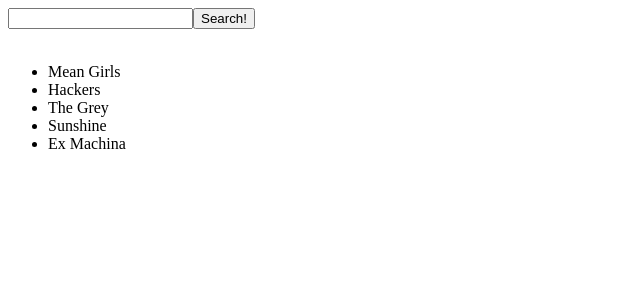
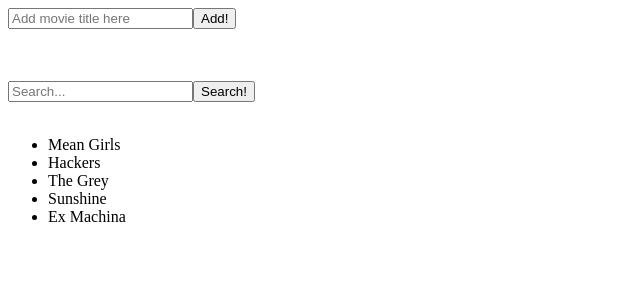
Before and after one commit to yasinnkhann/movie-list, a React app: page / in a window 1280 px wide. Shown: the top 300 px of the page, without its empty margins (0-640 px from the left). Built offline with nearby package versions, Linux system fonts and the light colour scheme; the HTML template or start-up script is replaced by a standard one.

Commit message:
completed steps 0-2

```diff
--- /dev/null
+++ b/client/src/components/AddMovies.jsx
@@ -0,0 +1,41 @@
+import React, { Component, Fragment } from 'react';
+
+export default class AddMovies extends Component {
+  constructor(props) {
+    super(props);
+    this.state = { addMovieQuery: '' };
+    // BINDERS
+    this.handleChange = this.handleChange.bind(this);
+    this.addBtnProxy = this.addBtnProxy.bind(this);
+  }
+
+  handleChange(e) {
+    this.setState({ addMovieQuery: e.target.value });
+  }
+
+  addBtnProxy() {
+    this.props.addBtn(this.state.addMovieQuery);
+    this.setState({ addMovieQuery: '' });
+  }
+  render() {
+    const mappedAddedMovies = this.props?.addedMoviesList?.map(movie => (
+      <li key={movie.title.toString()}>{movie?.title}</li>
+    ));
+    return (
+      <Fragment>
+        <input
+          type='text'
+          placeholder='Add movie title here'
+          onChange={this.handleChange}
+        />
+        <button onClick={this.addBtnProxy}>Add!</button>
+        <br />
+        <ul>
+          {/* <li>Monk</li>
+          <li>Pepe</li> */}
+          {mappedAddedMovies}
+        </ul>
+      </Fragment>
+    );
+  }
+}
--- a/client/src/components/App.jsx
+++ b/client/src/components/App.jsx
@@ -1,4 +1,5 @@
 import React, { Component, Fragment } from 'react';
+import AddMovies from './AddMovies.jsx';
 import SearchBar from './SearchBar.jsx';
 import Movies from './Movies.jsx';
 import movies from '../movies.js';
@@ -10,9 +11,11 @@
       movies: movies,
       filteredMovies: movies,
       isNoMovieFound: false,
+      addedMovies: [],
      };
     // BINDERS
     this.handleSubmitSearch = this.handleSubmitSearch.bind(this);
+    this.handleAddBtn = this.handleAddBtn.bind(this);
   }
 
   handleSubmitSearch(query) {
@@ -28,10 +31,29 @@
     }
   }
 
+  handleAddBtn(addBtnQuery) {
+    const movie = this.state.movies.filter(movie => (
+      movie.title.toLowerCase() === addBtnQuery.toLowerCase()
+    ));
+
+    const stringifiedAddedMovies = JSON.stringify(this.state.addedMovies);
+    const stringifiedMovie = JSON.stringify(movie)
+
+    if (!stringifiedAddedMovies.includes(stringifiedMovie)) {
+      this.setState({ addedMovies: [...this.state.addedMovies, ...movie] });
+    }
+  }
+
   render() {
 
     return (
       <Fragment>
+        <AddMovies
+          addedMoviesList={this.state.addedMovies}
+          addBtn={this.handleAddBtn}
+        />
+        <br/>
+        <br/>
         <SearchBar submitSearch={this.handleSubmitSearch} />
         <Movies
           movies={this.state.filteredMovies}
--- a/client/src/components/SearchBar.jsx
+++ b/client/src/components/SearchBar.jsx
@@ -24,6 +24,7 @@
       <Fragment>
         <input
           type='text'
+          placeholder="Search..."
           name="searchQuery"
           value={this.state.searchQuery}
           onChange={this.handleChange}
```
Also changed, not shown: 1 other file (tests, documents, lock files or other folders).
